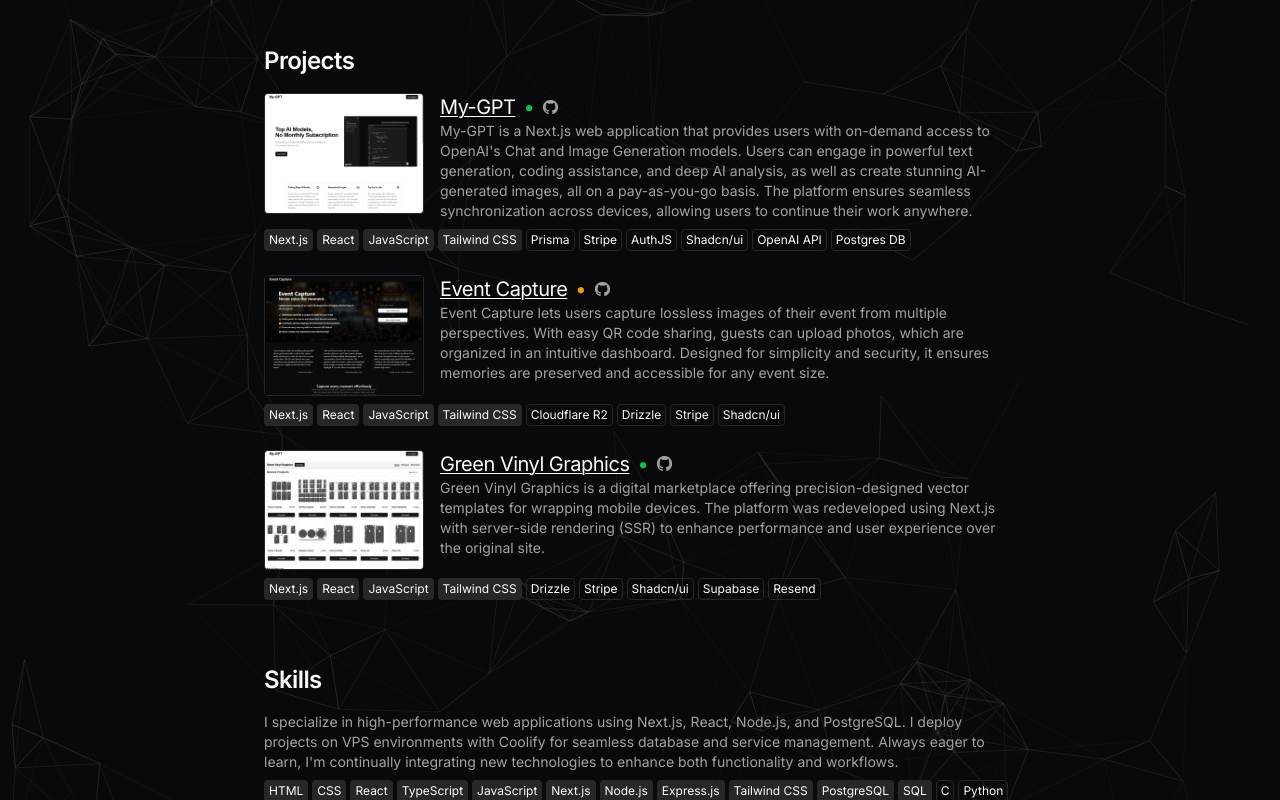
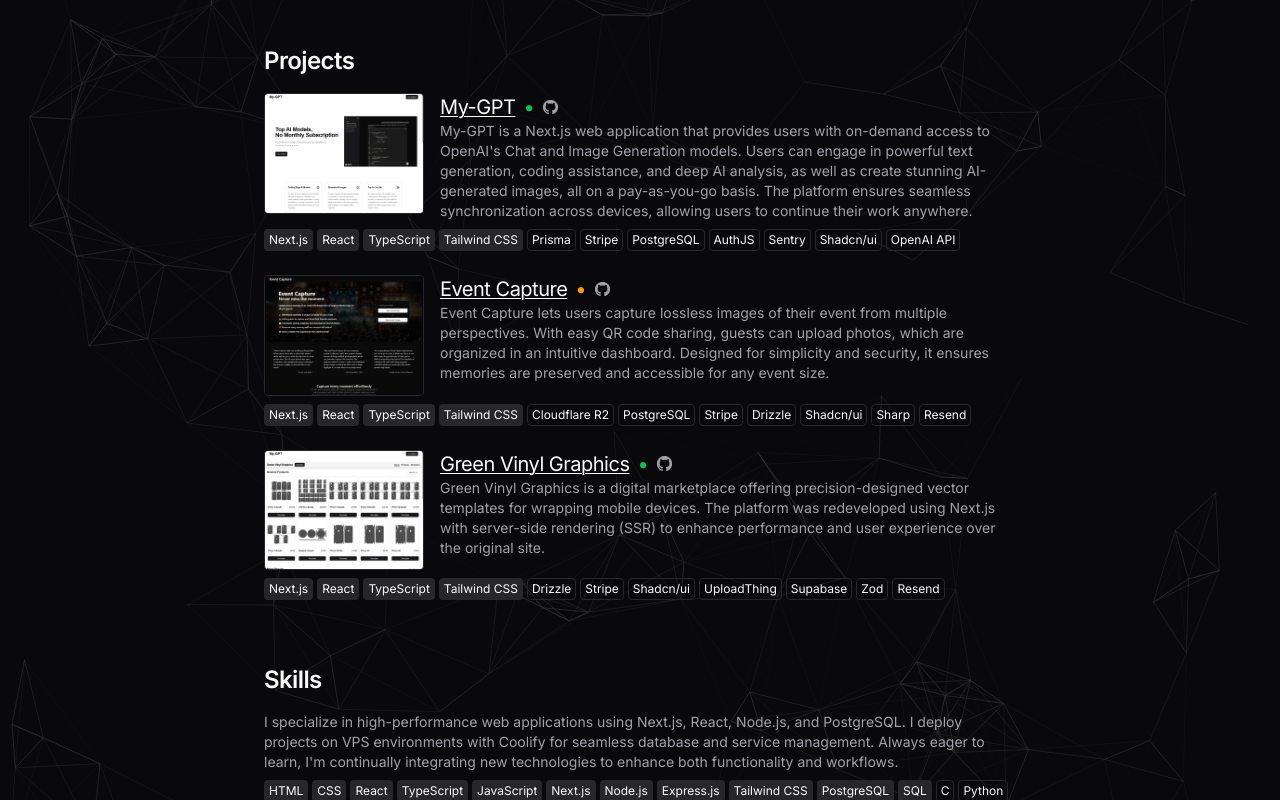
Before and after one commit to jongreen96/Portfolio, a Next.js app: page / in a window 1280 px wide. Shown: the part 431-1231 px from the top of the page. Built offline with nearby package versions, Linux system fonts and the light colour scheme.

Commit message:
Update technology badges

```diff
--- a/src/app/page.tsx
+++ b/src/app/page.tsx
@@ -148,14 +148,15 @@
             <div className='flex flex-wrap gap-1'>
               <Badge variant='secondary'>Next.js</Badge>
               <Badge variant='secondary'>React</Badge>
-              <Badge variant='secondary'>JavaScript</Badge>
+              <Badge variant='secondary'>TypeScript</Badge>
               <Badge variant='secondary'>Tailwind CSS</Badge>
               <Badge variant='outline'>Prisma</Badge>
               <Badge variant='outline'>Stripe</Badge>
+              <Badge variant='outline'>PostgreSQL</Badge>
               <Badge variant='outline'>AuthJS</Badge>
+              <Badge variant='outline'>Sentry</Badge>
               <Badge variant='outline'>Shadcn/ui</Badge>
               <Badge variant='outline'>OpenAI API</Badge>
-              <Badge variant='outline'>Postgres DB</Badge>
             </div>
           </div>
 
@@ -215,12 +216,15 @@
             <div className='flex flex-wrap gap-1'>
               <Badge variant='secondary'>Next.js</Badge>
               <Badge variant='secondary'>React</Badge>
-              <Badge variant='secondary'>JavaScript</Badge>
+              <Badge variant='secondary'>TypeScript</Badge>
               <Badge variant='secondary'>Tailwind CSS</Badge>
               <Badge variant='outline'>Cloudflare R2</Badge>
+              <Badge variant='outline'>PostgreSQL</Badge>
+              <Badge variant='outline'>Stripe</Badge>
               <Badge variant='outline'>Drizzle</Badge>
-              <Badge variant='outline'>Stripe</Badge>
               <Badge variant='outline'>Shadcn/ui</Badge>
+              <Badge variant='outline'>Sharp</Badge>
+              <Badge variant='outline'>Resend</Badge>
             </div>
           </div>
 
@@ -282,12 +286,14 @@
             <div className='flex flex-wrap gap-1'>
               <Badge variant='secondary'>Next.js</Badge>
               <Badge variant='secondary'>React</Badge>
-              <Badge variant='secondary'>JavaScript</Badge>
+              <Badge variant='secondary'>TypeScript</Badge>
               <Badge variant='secondary'>Tailwind CSS</Badge>
               <Badge variant='outline'>Drizzle</Badge>
               <Badge variant='outline'>Stripe</Badge>
               <Badge variant='outline'>Shadcn/ui</Badge>
+              <Badge variant='outline'>UploadThing</Badge>
               <Badge variant='outline'>Supabase</Badge>
+              <Badge variant='outline'>Zod</Badge>
               <Badge variant='outline'>Resend</Badge>
             </div>
           </div>
```
